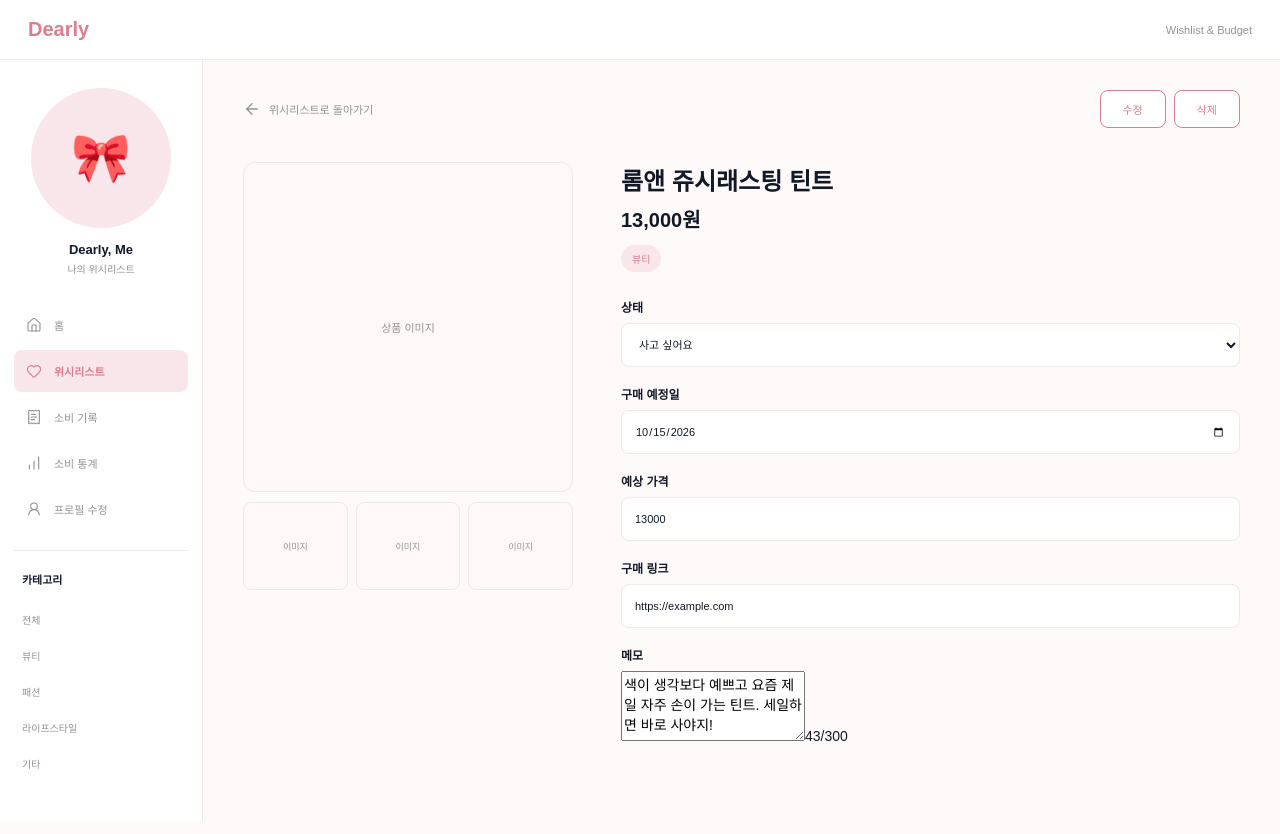
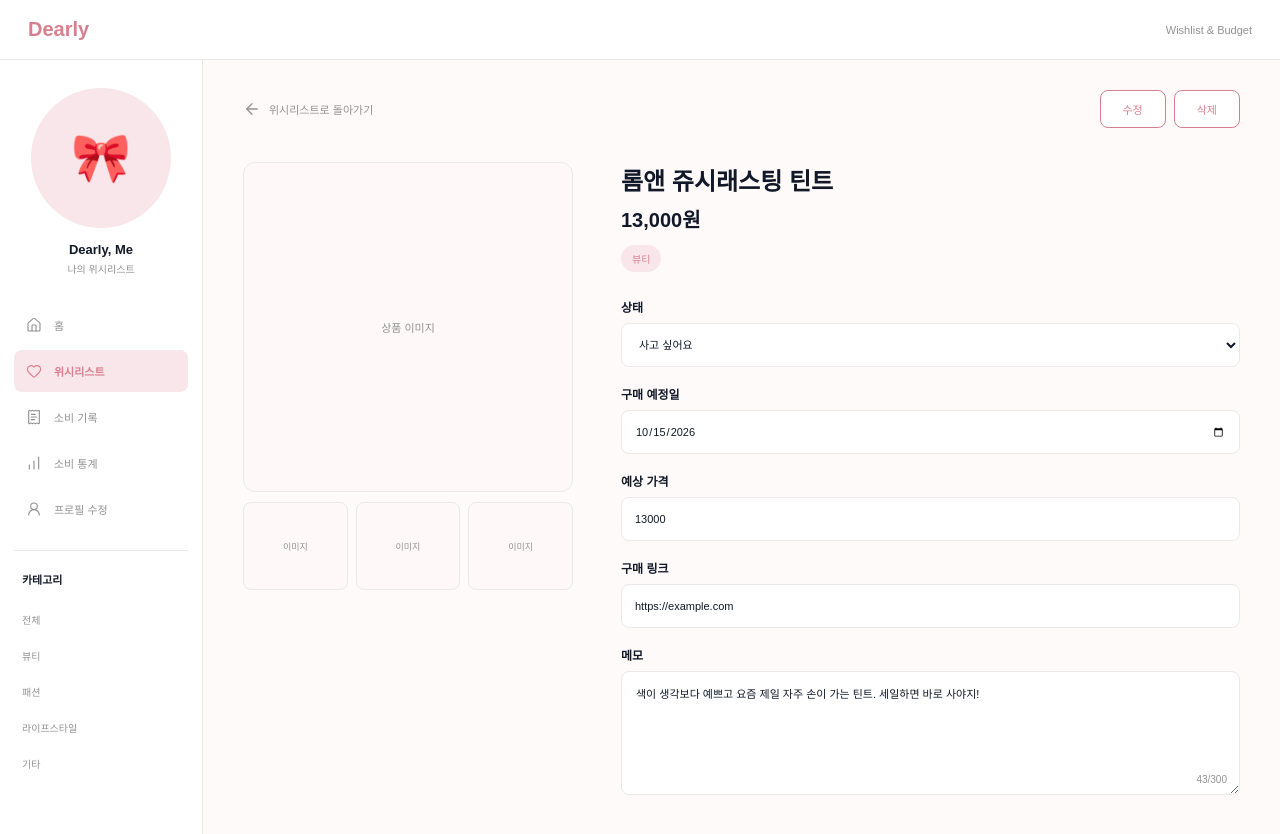
Before and after one commit to seongyeon-dev/Dearly, a React (Vite) app in the folder frontend/: page /wishlist/1 in a window 1280 px wide. Shown: the top 834 px of the page. Built offline with nearby package versions, Linux system fonts and the light colour scheme.

Commit message:
style: update product info styles

```diff
--- a/frontend/src/pages/ProductDetail/ProductInfo/ProductInfo.css
+++ b/frontend/src/pages/ProductDetail/ProductInfo/ProductInfo.css
@@ -1,3 +1,4 @@
+
 .detail-info {
   min-width: 0;
 }
@@ -126,6 +127,7 @@
   margin: 0;
   font-size: 11px;
   line-height: 1.8;
+  overflow-wrap: anywhere;
 }
 
 .detail-memo span {
@@ -134,6 +136,45 @@
   bottom: 10px;
   color: var(--color-text-muted);
   font-size: 10px;
+}
+
+.detail-memo-edit {
+  position: relative;
+  width: 100%;
+}
+
+.detail-memo-edit textarea {
+  display: block;
+  width: 100%;
+  min-height: 105px;
+  box-sizing: border-box;
+  padding: 13px 14px 30px;
+  color: var(--color-text);
+  background-color: var(--color-surface);
+  border: 1px solid var(--color-border);
+  border-radius: var(--radius-medium);
+  outline: none;
+  resize: vertical;
+  font-family: inherit;
+  font-size: 11px;
+  line-height: 1.8;
+}
+
+.detail-memo-edit textarea:focus {
+  border-color: var(--color-primary);
+}
+
+.detail-memo-edit textarea::placeholder {
+  color: var(--color-text-muted);
+}
+
+.detail-memo-edit span {
+  position: absolute;
+  right: 13px;
+  bottom: 10px;
+  color: var(--color-text-muted);
+  font-size: 10px;
+  pointer-events: none;
 }
 
 @media (max-width: 768px) {
@@ -168,7 +209,8 @@
     font-size: 10px;
   }
 
-  .detail-memo p {
+  .detail-memo p,
+  .detail-memo-edit textarea {
     font-size: 10px;
   }
 }
```
